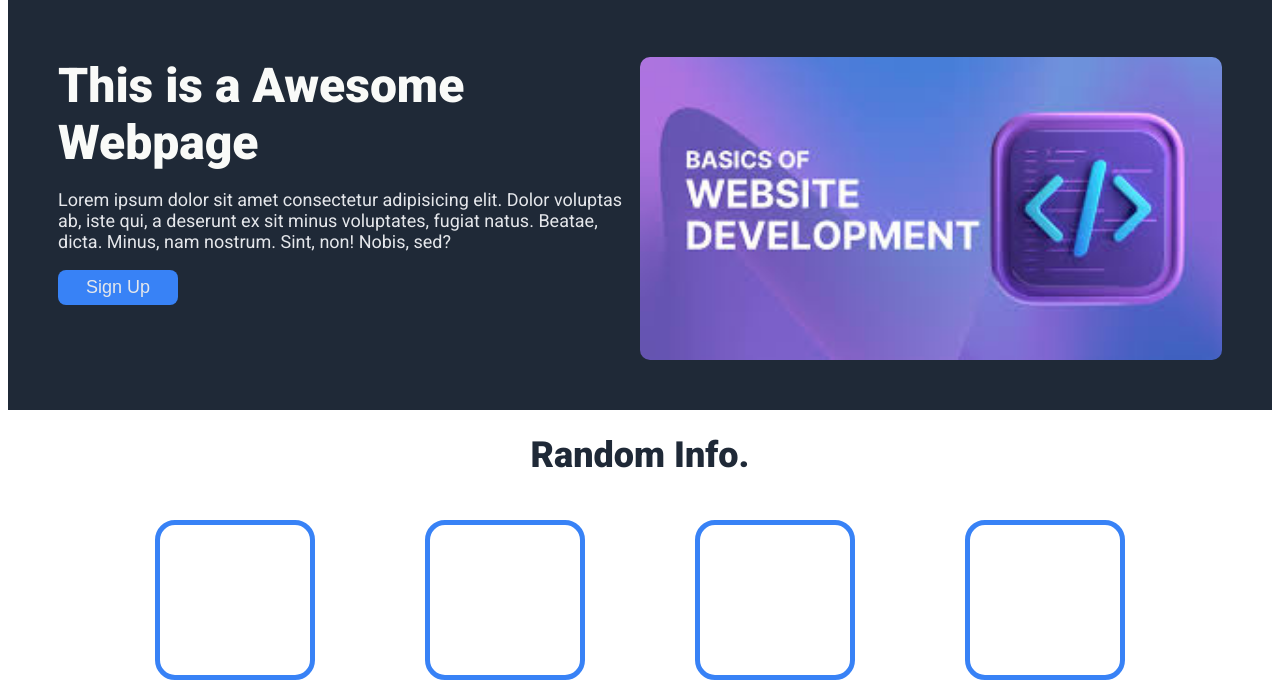
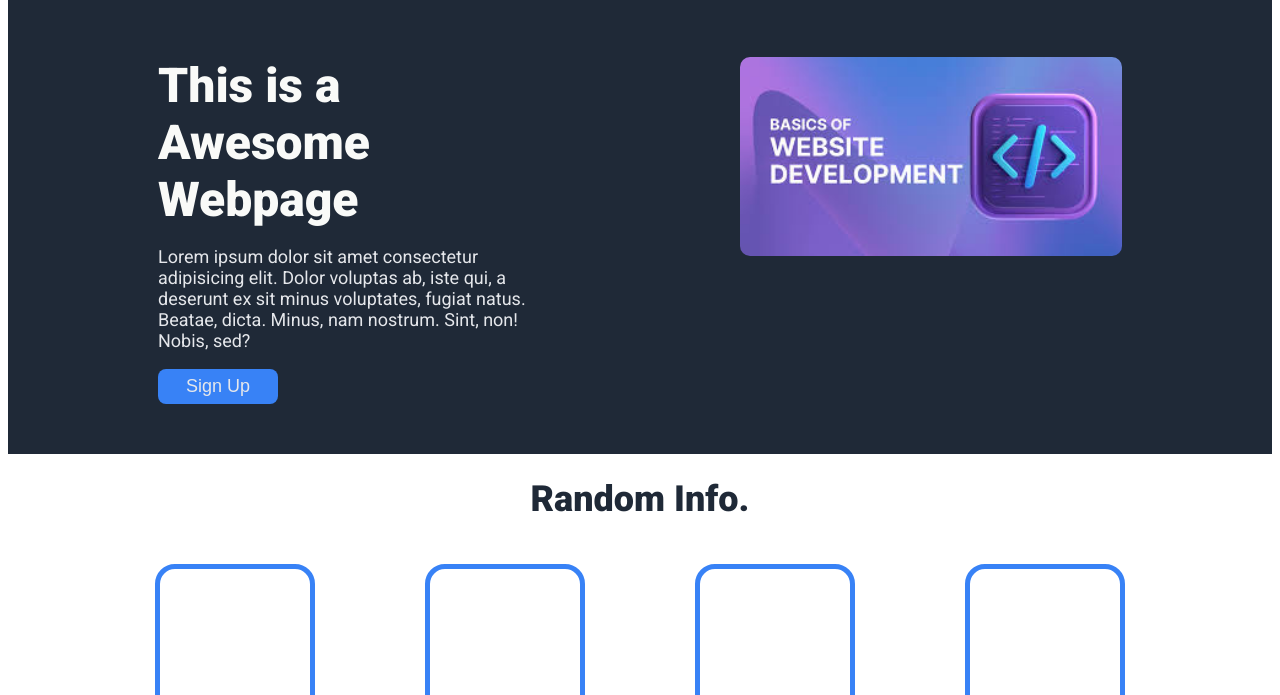
Before and after one commit to Punya-Hub/html-css-webpage, a plain HTML site: page index.html in a window 1280 px wide. Shown: the part 105-800 px from the top of the page. Drawn offline with Linux system fonts and the light colour scheme.

Commit message:
slight change in spacing of main1 text and image

```diff
--- a/styles.css
+++ b/styles.css
@@ -141,6 +141,7 @@ a{
     display: flex;
     flex-direction: column;
     width: 50%;
+    padding: 0px 100px;
 }
 .main-left .signup{
     width: 120px;
```
